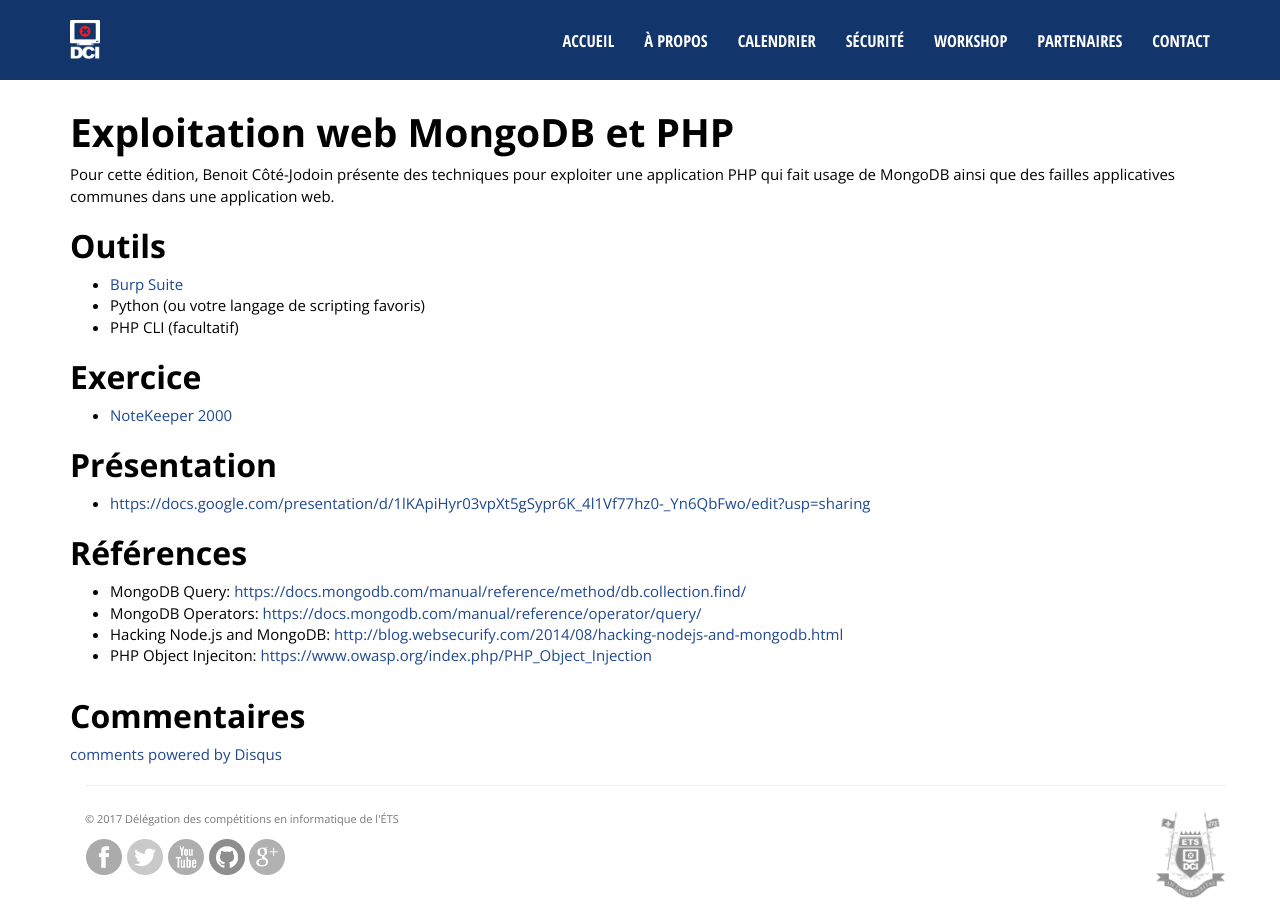
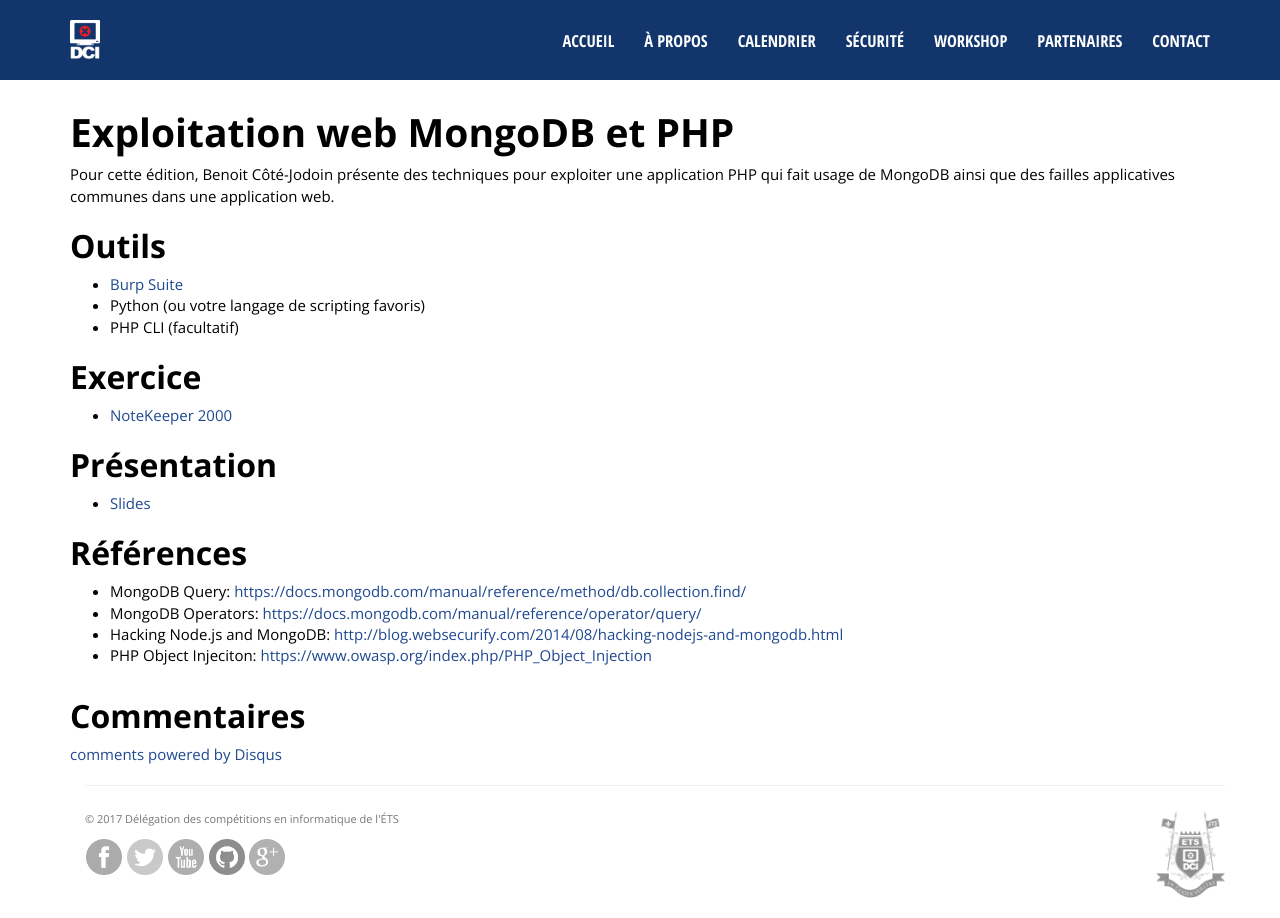
Before and after one commit to dciets/dciets.github.io, a Jekyll site: the page built from dci-workshop/_posts/2017-03-01-exploitation-monogodb-php.markdown, in a window 1280 px wide. Built offline with Jekyll 4.4.1, drawn with Linux system fonts in a browser that asks for light colours; comment, search, counter and statistics services are not loaded.

Commit message:
markdown iz hard

```diff
--- a/dci-workshop/_posts/2017-03-01-exploitation-monogodb-php.markdown
+++ b/dci-workshop/_posts/2017-03-01-exploitation-monogodb-php.markdown
@@ -16,7 +16,7 @@
 - [NoteKeeper 2000](http://notes.workshop.dciets.com/)
 
 ## Présentation
-- [https://docs.google.com/presentation/d/1lKApiHyr03vpXt5gSypr6K_4l1Vf77hz0-_Yn6QbFwo/edit?usp=sharing](Slides)
+- [Slides](https://docs.google.com/presentation/d/1lKApiHyr03vpXt5gSypr6K_4l1Vf77hz0-_Yn6QbFwo/edit?usp=sharing)
 
 ## Références
 - MongoDB Query: [https://docs.mongodb.com/manual/reference/method/db.collection.find/](https://docs.mongodb.com/manual/reference/method/db.collection.find/)
```
